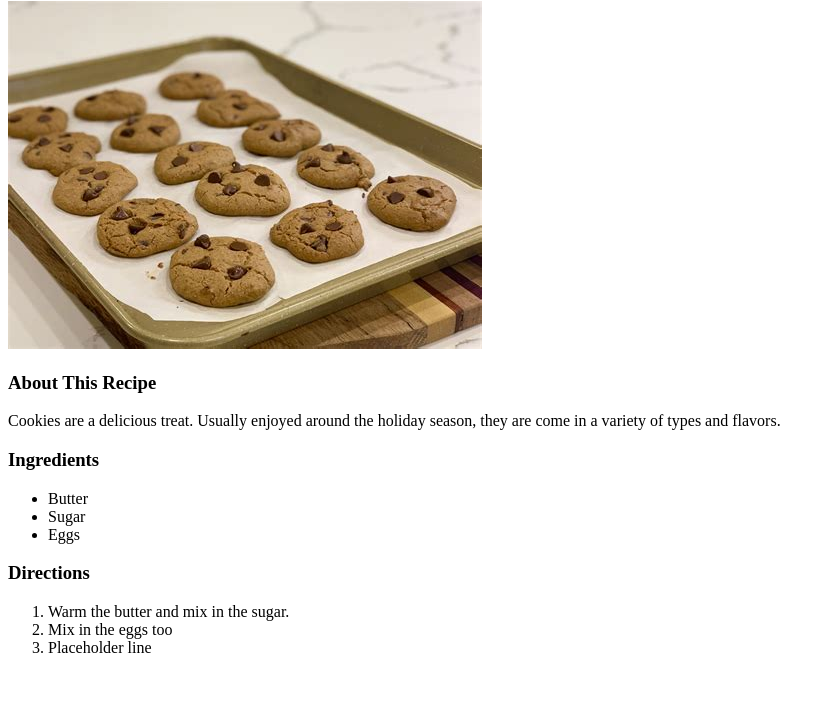
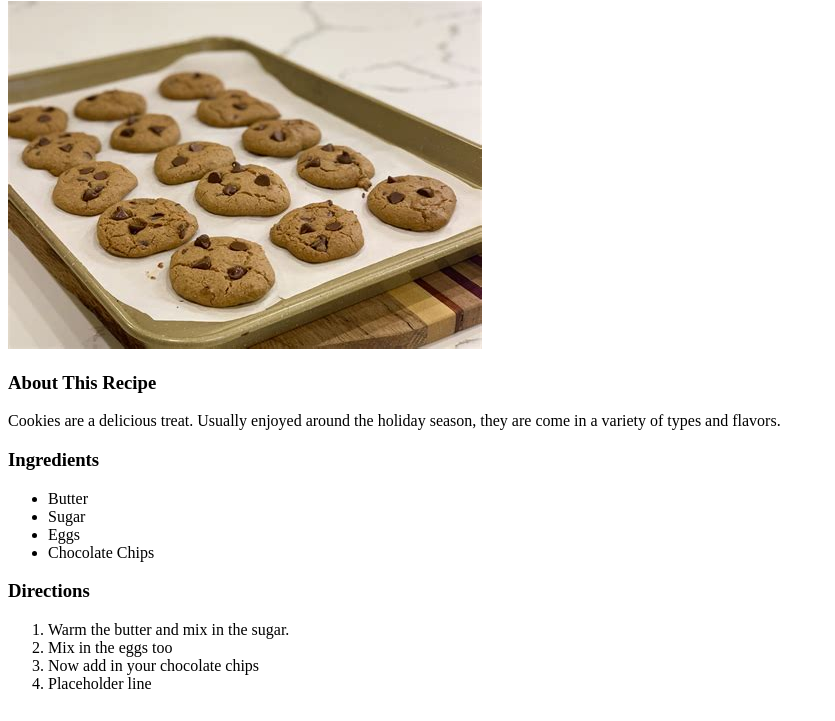
Before and after one commit to Partheneos/odin-recipes, a plain HTML site: page recipes/cookies.html in a window 1280 px wide. Shown: the part 79-800 px from the top of the page, without its empty margins (0-835 px from the left). Drawn offline with Linux system fonts and the light colour scheme.

Commit message:
A new statement

```diff
--- a/recipes/cookies.html
+++ b/recipes/cookies.html
@@ -21,12 +21,14 @@
             <li>Butter</li>
             <li>Sugar</li>
             <li>Eggs</li>
+            <li>Chocolate Chips</li>
         </ul>
 
         <h3>Directions</h3>
         <ol>
             <li>Warm the butter and mix in the sugar.</li>
             <li>Mix in the eggs too</li>
+            <li>Now add in your chocolate chips</li>
             <li>Placeholder line</li>
     </body>
 </html>
```
